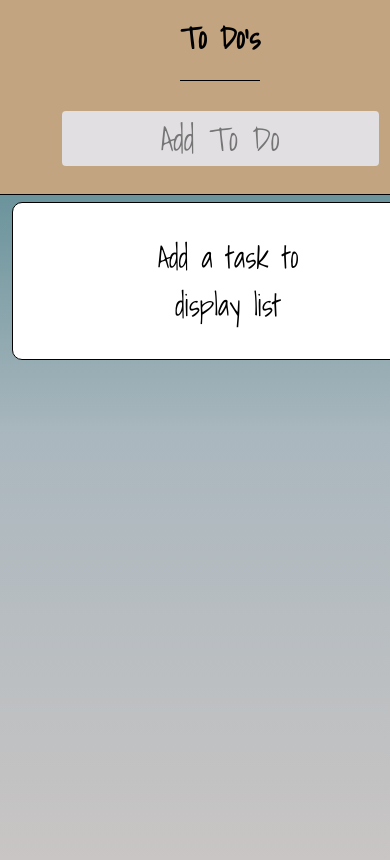
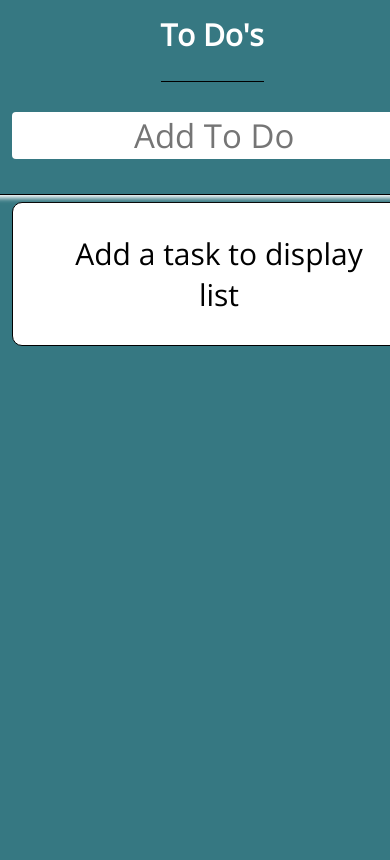
Before and after one commit to aaronjwhowie/task-tracker, a website with bundled scripts: page index.html in a window 390 px wide. Shown: the top 860 px of the page. Built offline with nearby package versions, Linux system fonts and the light colour scheme.

Commit message:
Semi-Final Draft(Possibly Final)

```diff
--- a/index.html
+++ b/index.html
@@ -6,7 +6,7 @@
     <meta name="viewport" content="width=device-width, initial-scale=1.0" />
     <title>To Do List</title>
     <link
-      href="https://fonts.googleapis.com/css2?family=Shadows+Into+Light&display=swap"
+      href="https://fonts.googleapis.com/css2?family=Open+Sans&family=Shadows+Into+Light&display=swap"
       rel="stylesheet"
     />
     <link rel="stylesheet" href="/style-t.css" />
--- a/style.css
+++ b/style.css
@@ -1,14 +1,17 @@
 /* General Styling */
 * {
-  font-family: "Shadows Into Light", cursive;
+  font-family: "Open Sans", sans-serif;
+  /* font-family: "Shadows Into Light", cursive; */
 }
 body {
   height: 1000px;
-  background: linear-gradient(
+  /* background: linear-gradient(
     rgba(56, 119, 128, 1) 0%,
     rgba(170, 183, 190, 1) 44%,
     rgba(210, 201, 198, 1) 100%
-  );
+  ); */
+
+  background-color: rgb(54, 120, 130);
 }
 
 h3 {
@@ -16,6 +19,7 @@ h3 {
   justify-content: center;
   border-bottom: solid 1px black;
   font-size: 30px;
+  color: white;
 }
 
 h4 {
@@ -48,6 +52,7 @@ h4 {
   width: 1420px;
   justify-content: center;
   margin-left: -8px;
+  box-shadow: -1px 3px 5px white;
 }
 
 #content {
@@ -56,9 +61,10 @@ h4 {
   font-size: 33px;
   margin-left: 10px;
   margin-right: 10px;
-  background-color: rgb(225 223 226);
+  background-color: rgb(255, 255, 255);
   border-radius: 4px;
   text-align: center;
+  width: 400px;
 }
 
 .plus {
@@ -81,7 +87,7 @@ h4 {
 
 .todo-content {
   display: grid;
-  grid-area: 1/4/1/5;
+  grid-area: 1/3/1/5;
 }
 /* To Do Item Stylings */
 
@@ -89,6 +95,8 @@ input {
   border: none;
   font-size: 30px;
   margin-left: 10px;
+  background: none;
+  width: 200px;
 }
 
 .pre-list {
@@ -99,22 +107,22 @@ input {
   margin-left: 70px;
   display: grid;
   grid-area: 1/2/1/10;
+  width: 300px;
 }
 
 .todo-item {
   display: grid;
   margin-bottom: 10px;
-  border: solid black 1px;
   grid-template-columns: repeat(11, 9%);
   grid-template-rows: repeat(1, 1fr);
   width: 500px;
-  border-radius: 10px;
+  border-radius: 42px;
   background-color: white;
-  margin-top: 10px;
+  margin-top: 20px;
+  /* box-shadow: 0px 0px 9px white; */
 }
 
 label {
-  background-color: #c2a580;
   height: 100px;
   width: 100px;
   justify-content: center;
@@ -124,6 +132,7 @@ label {
   border-bottom-left-radius: 10px;
   margin-left: 0px;
 }
+
 .checkbox {
   height: 40px;
   width: 40px;
@@ -134,15 +143,16 @@ label {
 }
 
 .actions {
-  display: grid;
-  grid-area: 1/10/1/12;
+  display: flex;
+  grid-area: 1/8/1/12;
+  margin-top: 21px;
 }
 
 .edit {
   border: none;
   background: none;
   font-size: 20px;
-  border: solid black 1px;
+  border-bottom: solid black 1px;
   border-radius: 4px;
   margin-left: 10px;
   margin-right: 10px;
@@ -154,24 +164,27 @@ label {
   border: none;
   background: none;
   font-size: 20px;
-  border: solid black 1px;
+  border-bottom: solid black 1px;
   border-radius: 4px;
   height: 40px;
+  margin-top: 10px;
 }
 
 /* Responsive Styling */
 .delete:hover {
-  color: rgba(255, 0, 0, 0.606);
+  color: rgb(255, 0, 0);
+  font-size: 21px;
 }
 .delete:active {
   color: rgb(255, 71, 71);
 }
 
 .edit:hover {
-  color: #c2a580;
+  color: #0075ff;
+  font-size: 21px;
 }
 .edit:active {
-  color: #c2a580;
+  color: #0075ff;
 }
 
 /* Tablet Responsive */
@@ -187,10 +200,10 @@ label {
     justify-items: center;
     position: relative;
     height: 200px;
-    background-color: #c2a580;
     justify-content: center;
     margin-left: -8px;
     width: 768px;
+    box-shadow: -1px 3px 5px white;
   }
 
   .todo-list {
@@ -210,11 +223,11 @@ label {
   .todo-item {
     display: grid;
     margin-bottom: 10px;
-    border: solid black 1px;
+    /* border: solid black 1px; */
     grid-template-columns: repeat(11, 9%);
     grid-template-rows: repeat(1, 1fr);
     width: 500px;
-    border-radius: 10px;
+    border-radius: 42px;
     background-color: white;
     margin-top: 10px;
   }
@@ -233,9 +246,8 @@ label {
     justify-items: center;
     position: relative;
     height: 200px;
-    background-color: #c2a580;
     justify-content: center;
-    margin-left: -8px;
+    margin-left: -16px;
     width: 420px;
   }
 
@@ -265,4 +277,29 @@ label {
     margin-top: 10px;
     margin-left: -28px;
   }
+
+  .pre-list {
+    font-size: 30px;
+    display: flex;
+    justify-content: center;
+    padding: none;
+    margin-left: 20px;
+    display: grid;
+    grid-area: 1/2/1/10;
+    width: 300px;
+  }
+
+  input {
+    border: none;
+    font-size: 30px;
+    margin-left: 10px;
+    background: none;
+    width: 100px;
+  }
+
+  .actions {
+    display: flex;
+    grid-area: 1/7/1/12;
+    margin-top: 21px;
+  }
 }
```
